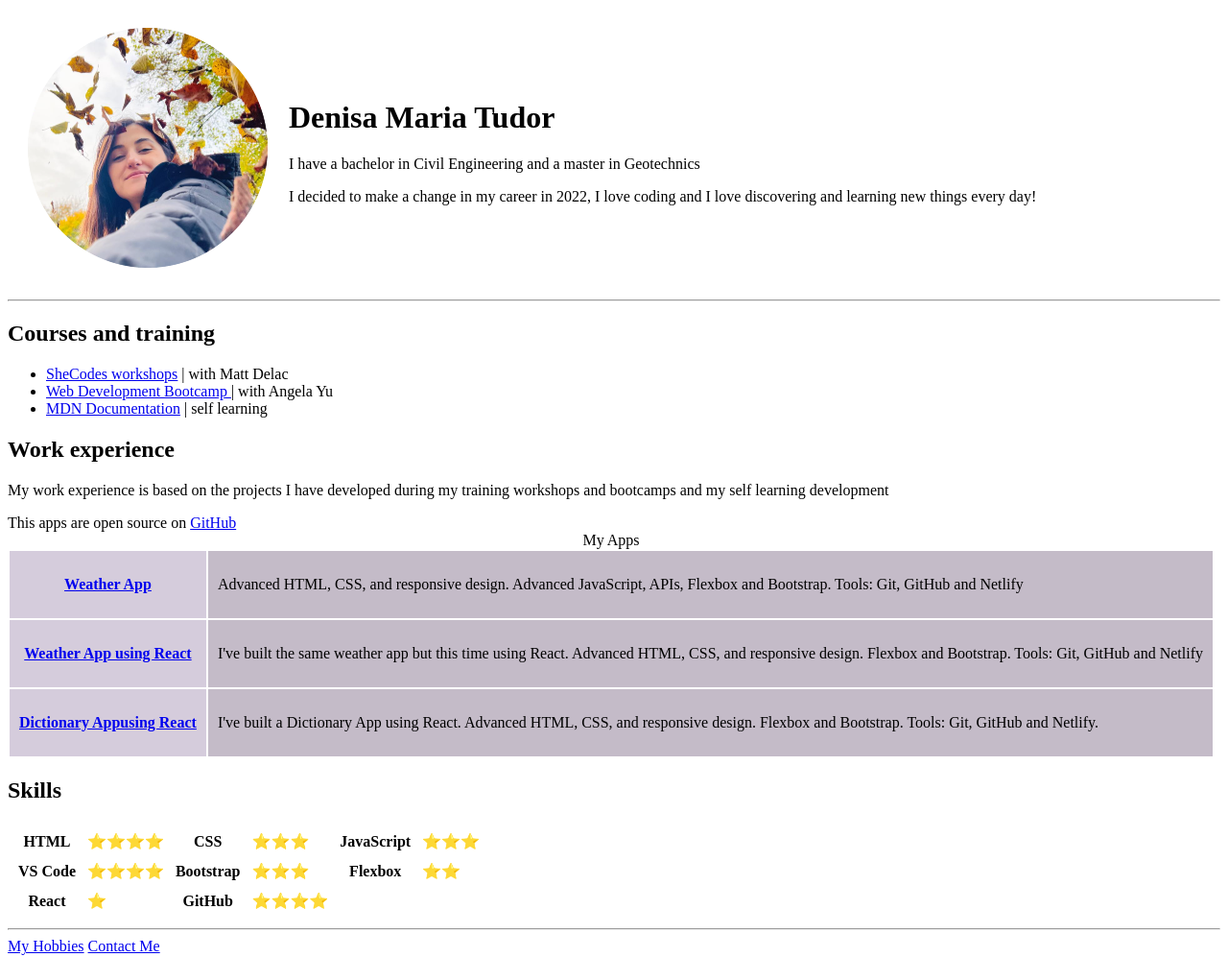
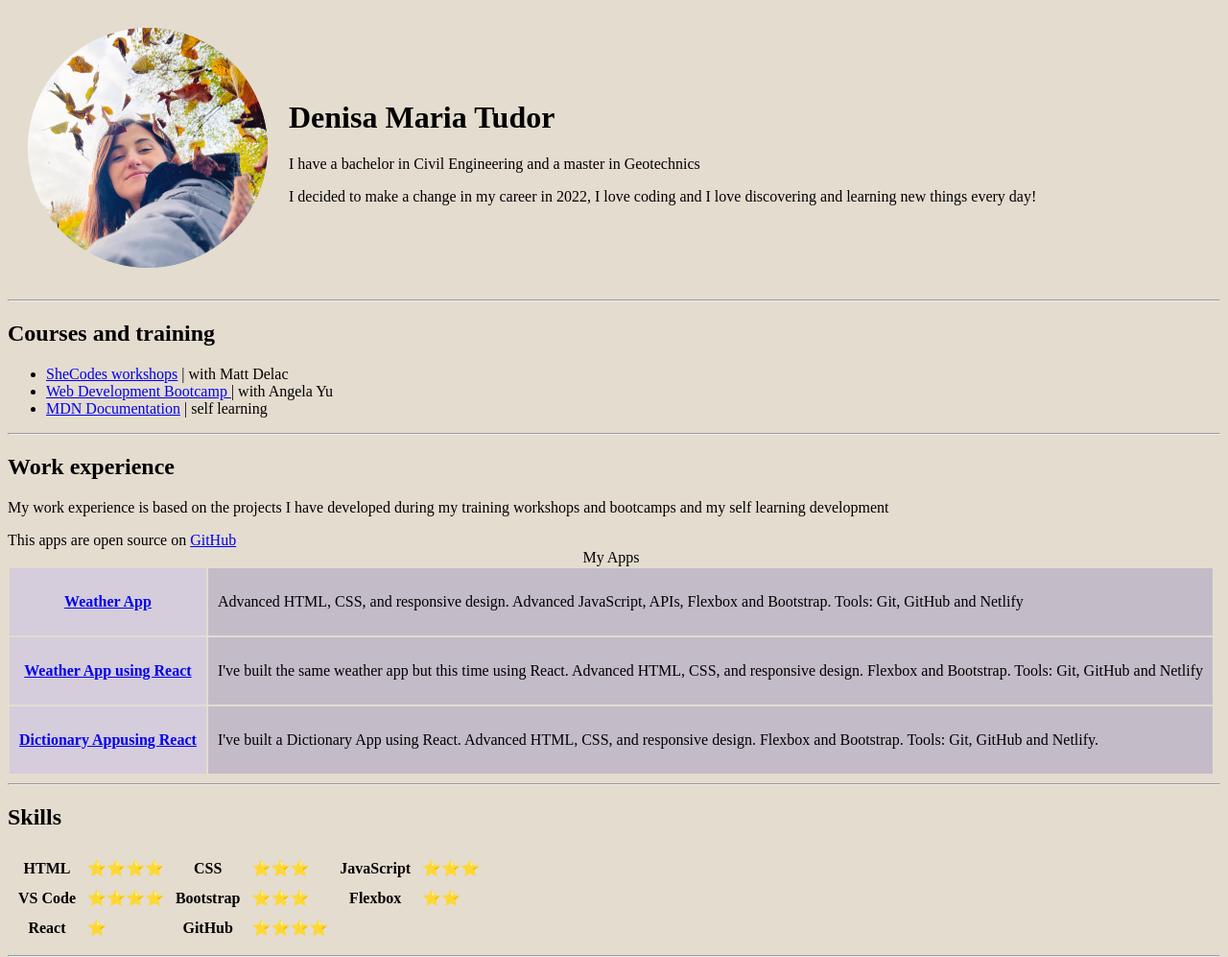
Before and after one commit to TDenisaM/CV-Website-only-HTML-with-AngelaYu, a plain HTML site: page index.html in a window 1280 px wide. Shown: the top 997 px of the page at 96% size. Drawn offline with Linux system fonts and the light colour scheme.

Commit message:
created a separate folder for images

```diff
--- a/index.html
+++ b/index.html
@@ -8,13 +8,16 @@
       content="width=device-width, initial-scale=1.0" />
     <title>CV</title>
   </head>
-  <body>
+  <body style="background-color: #e4dccf">
     <table cellspacing="20">
       <td>
         <img
-          srcset="denisa120.png 120w, denisa250.png 250w"
+          srcset="
+            images/denisa120.png 120w,
+            images/denisa250.png 250w
+          "
           sizes="(max-width:750px) 120px, 250px"
-          src="denisa120.png"
+          src="images/denisa120.png"
           alt="Denisa's profile picture" />
       </td>
       <td>
@@ -52,6 +55,7 @@
         | self learning
       </li>
     </ul>
+    <hr />
     <h2>Work experience</h2>
     <p>
       My work experience is based on the projects I have
@@ -123,6 +127,7 @@
         </tr>
       </tbody>
     </table>
+    <hr />
     <h2>Skills</h2>
     <table cellspacing="10">
       <tr>
```
Also changed, not shown: images/denisa.png (renamed from denisa.png), images/denisa120.png (renamed from denisa120.png), images/denisa250.png (renamed from denisa250.png), images/denisa400.png (renamed from denisa400.png).
